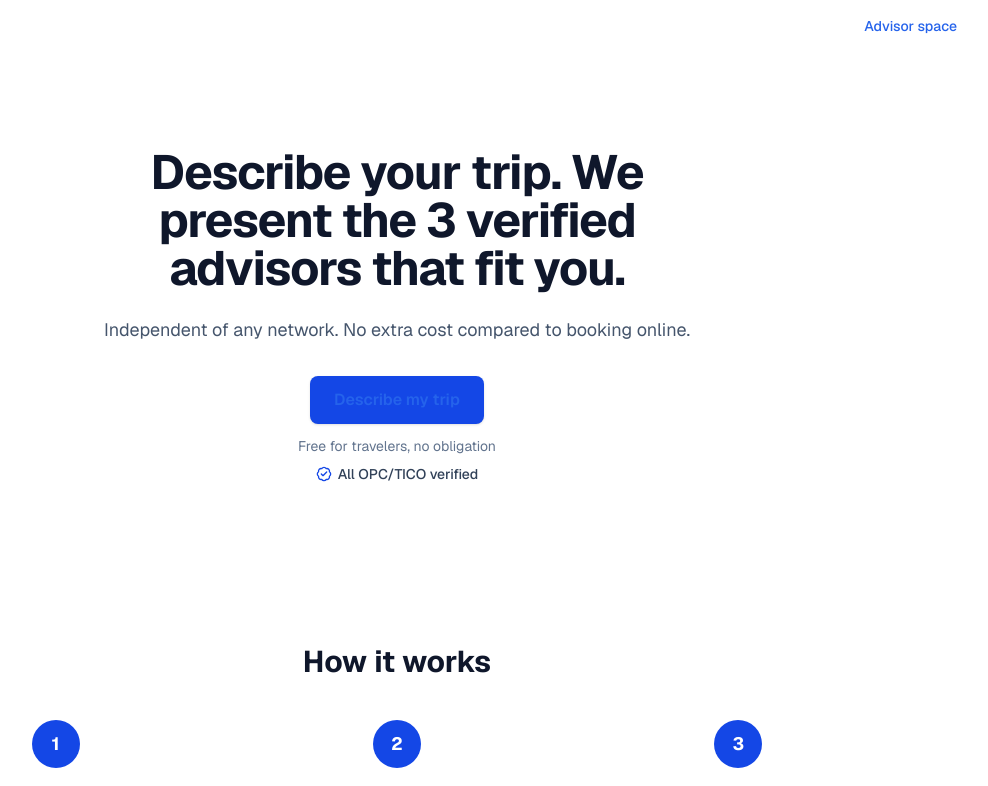
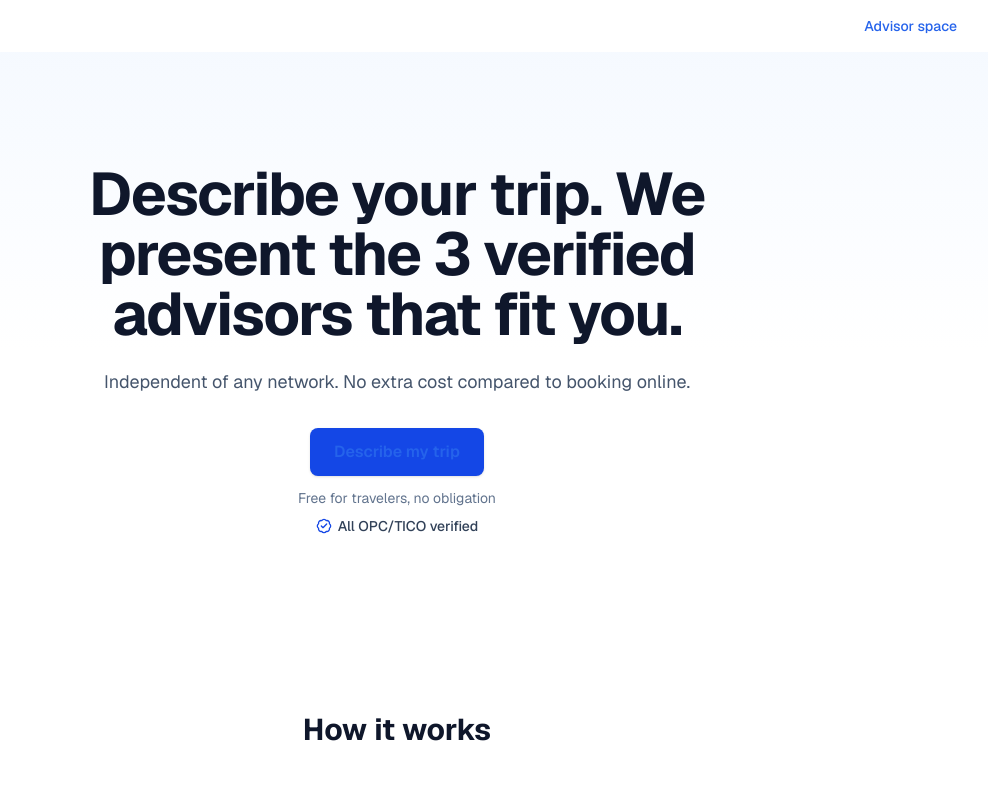
Before and after one commit to Sergeo1989/conseiller-voyage, a Next.js app in the folder apps/web/: page /en in a window 1280 px wide. Shown: the top 786 px of the page, without its empty margins (243-1231 px from the left). Built offline with nearby package versions, Linux system fonts and the light colour scheme; no server answers.

Commit message:
style(design): F-003 — héro full-bleed + dégradé subtil (fin de l'aplat)
Section héro pleine largeur avec dégradé from-blue-50/60 vers blanc (règle
landing « pas de fond uni plat » / effet poster), H1 agrandi (text-6xl).

```diff
--- a/apps/web/src/features/home/ui/Hero.tsx
+++ b/apps/web/src/features/home/ui/Hero.tsx
@@ -28,11 +28,12 @@ export function Hero({ urlLocale, title, subtitle, ctaLabel, freeLabel, trustLab
   return (
     <section
       aria-labelledby="hero-heading"
-      className="mx-auto flex max-w-3xl flex-col items-center px-4 py-16 text-center sm:py-24"
+      className="bg-gradient-to-b from-blue-50/60 via-white to-white"
     >
+      <div className="mx-auto flex max-w-3xl flex-col items-center px-4 py-20 text-center sm:py-28">
         <h1
           id="hero-heading"
-        className="text-balance text-3xl font-bold tracking-tight text-slate-900 sm:text-5xl"
+          className="text-balance text-4xl font-bold tracking-tight text-slate-900 sm:text-6xl"
         >
           {title}
         </h1>
@@ -45,6 +46,7 @@ export function Hero({ urlLocale, title, subtitle, ctaLabel, freeLabel, trustLab
           <BadgeCheck aria-hidden="true" className="h-4 w-4 text-blue-700" />
           {trustLabel}
         </p>
+      </div>
     </section>
   );
 }
```
Lines whose indentation alone changed are shown as unchanged.
